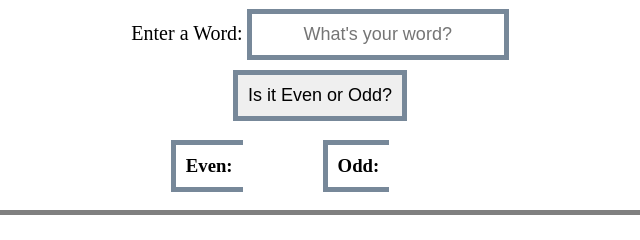
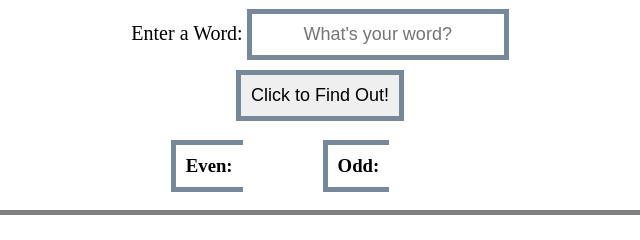
Before and after one commit to LeahMarke/evenOddLists, a plain HTML site: page index.html in a window 1280 px wide. Shown: the part 313-553 px from the top of the page, 328-968 px from the left. Drawn offline with Linux system fonts and the light colour scheme.

Commit message:
changed label

```diff
--- a/index.html
+++ b/index.html
@@ -26,7 +26,7 @@
         <div>
           <input
             type="button"
-            value="Is it Even or Odd?"
+            value="Click to Find Out!"
             onclick="handleSubmit()"
           />
         </div>
```
